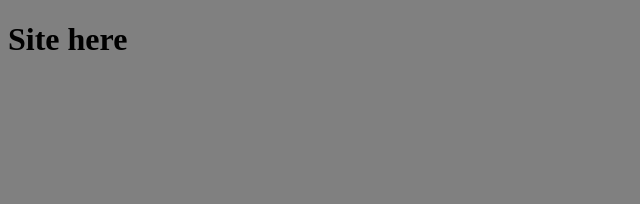
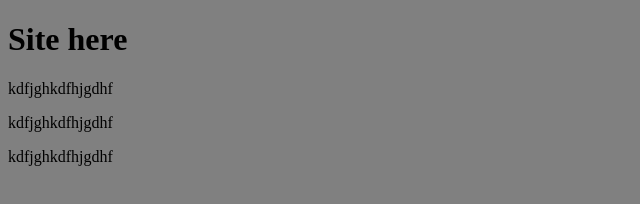
Before and after one commit to estydaven/site, a plain HTML site: page index.html in a window 1280 px wide. Shown: the whole page, without its empty margins (0-640 px from the left). Drawn offline with Linux system fonts and the light colour scheme.

Commit message:
2 commit

```diff
--- a/index.html
+++ b/index.html
@@ -7,5 +7,8 @@
 </head>
 <body>
 	<h1>Site here</h1>
+	<p>kdfjghkdfhjgdhf</p>
+	<p>kdfjghkdfhjgdhf</p>
+	<p>kdfjghkdfhjgdhf</p>
 </body>
 </html>
```
